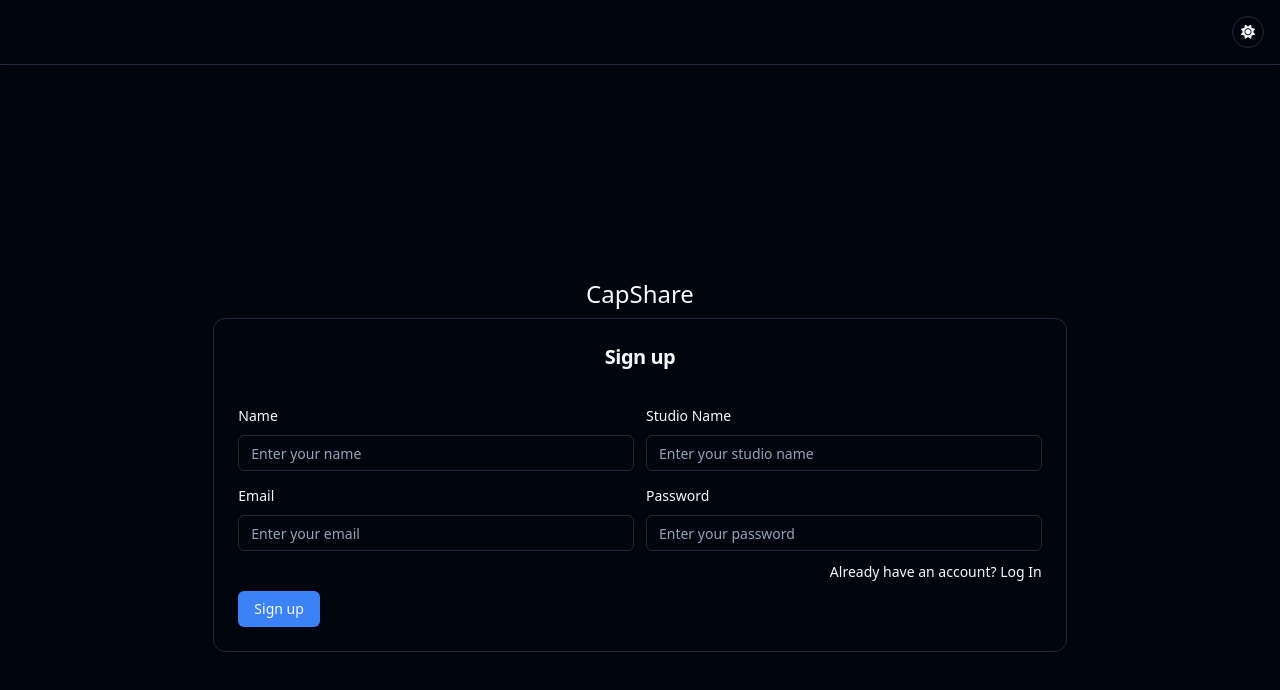
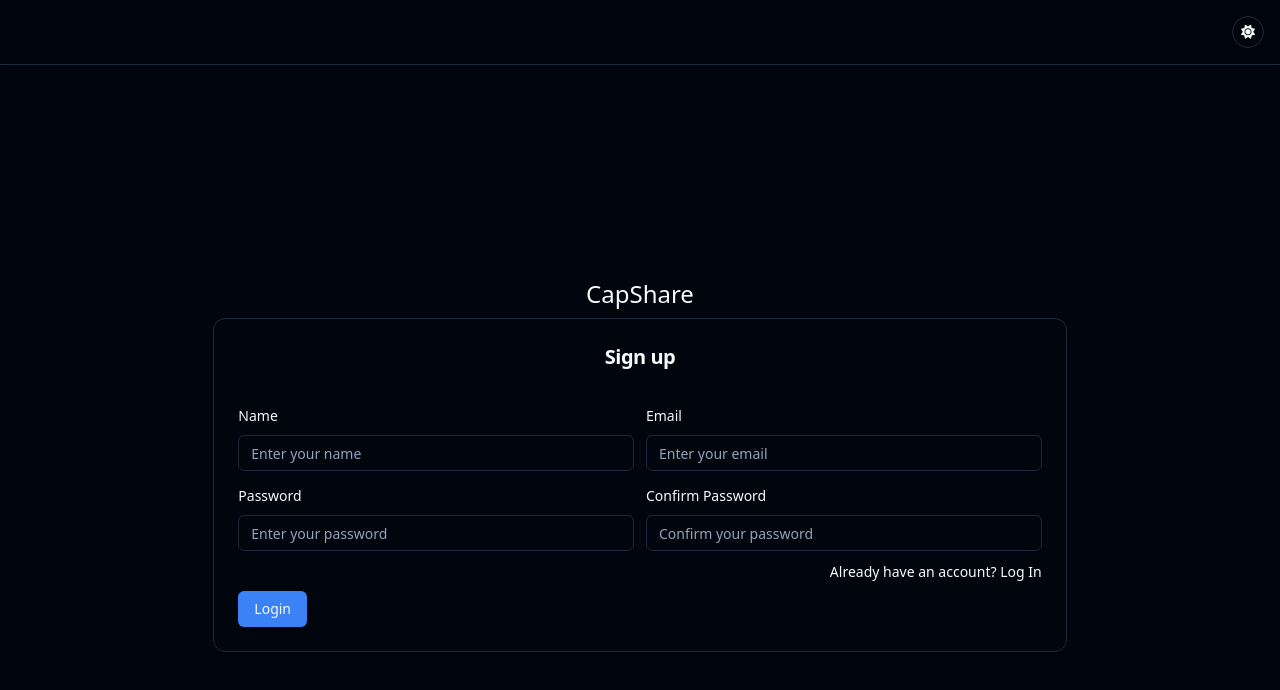
Before and after one commit to kevinchauhan/capshare-frontend, a React (Vite) app: page /auth/signup in a window 1280 px wide. Shown: the top 690 px of the page. Built offline with nearby package versions, Linux system fonts and the light colour scheme; no server answers.

Commit message:
add singup functionality

```diff
--- a/src/http/api.ts
+++ b/src/http/api.ts
@@ -1,6 +1,7 @@
-import { Credentials, CustomerData, FolderData, PostEvent } from "@/types";
+import { Credentials, CustomerData, FolderData, PostEvent, Register } from "@/types";
 import { api } from "./client";
 
+export const register = (data: Register) => api.post('/auth/register', data)
 export const login = (credentials: Credentials) => api.post('/auth/login', credentials)
 export const self = () => api.get('/auth/self')
 export const logout = () => api.post('/auth/logout')
--- a/src/pages/login.tsx
+++ b/src/pages/login.tsx
@@ -95,7 +95,7 @@ const Login = () => {
                                 />
                             </div>
                             <div className="md:text-end">
-                                <Link to="/signup" className="text-xs md:text-sm hover:underline">Don't have an account? Sign up</Link>
+                                <Link to="/auth/signup" className="text-xs md:text-sm hover:underline">Don't have an account? Sign up</Link>
                             </div>
                             <div className="md:text-start text-center">
                                 <Button type="submit" className="" disabled={isPending}>
--- a/src/pages/signup.tsx
+++ b/src/pages/signup.tsx
@@ -6,27 +6,59 @@ import { useForm } from "react-hook-form"
 import { Link } from "react-router-dom"
 import { z } from "zod"
 import { zodResolver } from "@hookform/resolvers/zod"
+import { useMutation, useQuery } from "@tanstack/react-query"
+import { register, self } from "@/http/api"
+import { Register } from "@/types"
+import { useAuthStore } from "@/store"
+import { AxiosError, AxiosResponse } from "axios"
+
+const signup = async (credentials: Register) => {
+    const { data } = await register(credentials)
+    return data
+}
+
+const getSelf = async () => {
+    const { data } = await self()
+    return data
+}
 
 const Signup = () => {
+    const { setUser } = useAuthStore()
     const formSchema = z.object({
         name: z.string({ required_error: 'Please enter your name' }).trim().min(1, { message: 'Please enter your name' }),
-        studioname: z.string({ required_error: 'Please enter your studio name' }).trim().min(1, { message: 'Please enter your studio name' }),
         email: z.string({ required_error: 'Please enter your email' }).email({ message: 'Enter valid email' }),
         password: z.string({ required_error: 'Please enter your password' }).min(8, { message: 'Password must be atleast 8 chars' }),
+        confirmPassword: z.string({ required_error: 'It must match password' })
+    }).refine((data) => data.password === data.confirmPassword, {
+        message: 'It must match password',
+        path: ['confirmPassword']
     })
 
     const form = useForm<z.infer<typeof formSchema>>({
         resolver: zodResolver(formSchema),
         defaultValues: {
             name: "",
-            studioname: "",
             email: "",
             password: "",
         },
     })
 
+    const { refetch } = useQuery({
+        queryKey: ['self'],
+        queryFn: getSelf,
+        enabled: false
+    })
+
+    const { mutate, isPending } = useMutation({
+        mutationKey: ['signup'],
+        mutationFn: signup,
+        onSuccess: async () => {
+            const selfDataPromise = await refetch()
+            setUser(selfDataPromise.data)
+        }
+    })
     const onSubmit = (values: z.infer<typeof formSchema>) => {
-        console.log(values)
+        mutate(values)
     }
 
     return (
@@ -37,6 +69,7 @@ const Signup = () => {
                     <CardTitle className="text-center mb-2 text-xl">Sign up</CardTitle>
                 </CardHeader>
                 <CardContent>
+                    {/* <p className="text-destructive">Email already exists !</p> */}
                     <Form {...form}>
                         <form onSubmit={form.handleSubmit(onSubmit)} noValidate className="space-y-2">
                             <div className="grid lg:grid-cols-2 gap-3">
@@ -53,7 +86,7 @@ const Signup = () => {
                                         </FormItem>
                                     )}
                                 />
-                                <FormField
+                                {/* <FormField
                                     control={form.control}
                                     name="studioname"
                                     render={({ field }) => (
@@ -65,7 +98,7 @@ const Signup = () => {
                                             <FormMessage />
                                         </FormItem>
                                     )}
-                                />
+                                /> */}
                                 <FormField
                                     control={form.control}
                                     name="email"
@@ -79,6 +112,7 @@ const Signup = () => {
                                         </FormItem>
                                     )}
                                 />
+
                                 <FormField
                                     control={form.control}
                                     name="password"
@@ -92,11 +126,28 @@ const Signup = () => {
                                         </FormItem>
                                     )}
                                 />
+                                <FormField
+                                    control={form.control}
+                                    name="confirmPassword"
+                                    render={({ field }) => (
+                                        <FormItem>
+                                            <FormLabel>Confirm Password</FormLabel>
+                                            <FormControl>
+                                                <Input type="password" placeholder="Confirm your password" {...field} />
+                                            </FormControl>
+                                            <FormMessage />
+                                        </FormItem>
+                                    )}
+                                />
                             </div>
                             <div className="text-end">
-                                <Link to="/login" className="text-sm hover:underline">Already have an account? Log In</Link>
+                                <Link to="/auth/login" className="text-sm hover:underline">Already have an account? Log In</Link>
                             </div>
-                            <Button type="submit" >Sign up</Button>
+                            <Button type="submit" className="" disabled={isPending}>
+                                {
+                                    isPending ? <div className="spinner-border h-5 w-5 mr-2 border-t-4 border-b-4 border-gray-100 rounded-full animate-spin"></div> : ''
+                                }
+                                Login</Button>
                         </form>
                     </Form>
                 </CardContent>
--- a/src/types.ts
+++ b/src/types.ts
@@ -1,3 +1,9 @@
+export type Register = {
+    name: string
+    email: string
+    password: string
+    confirmPassword: string
+}
 export type Credentials = {
     email: string
     password: string
```
